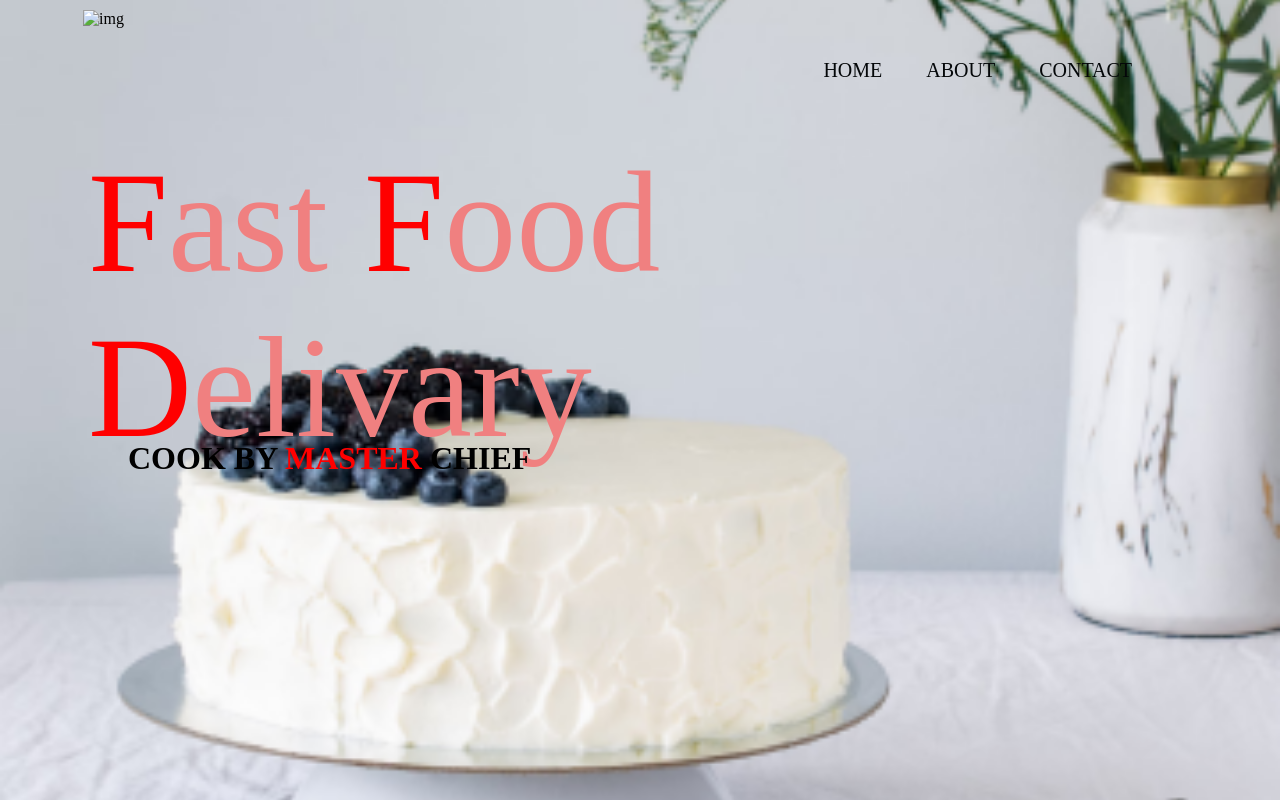
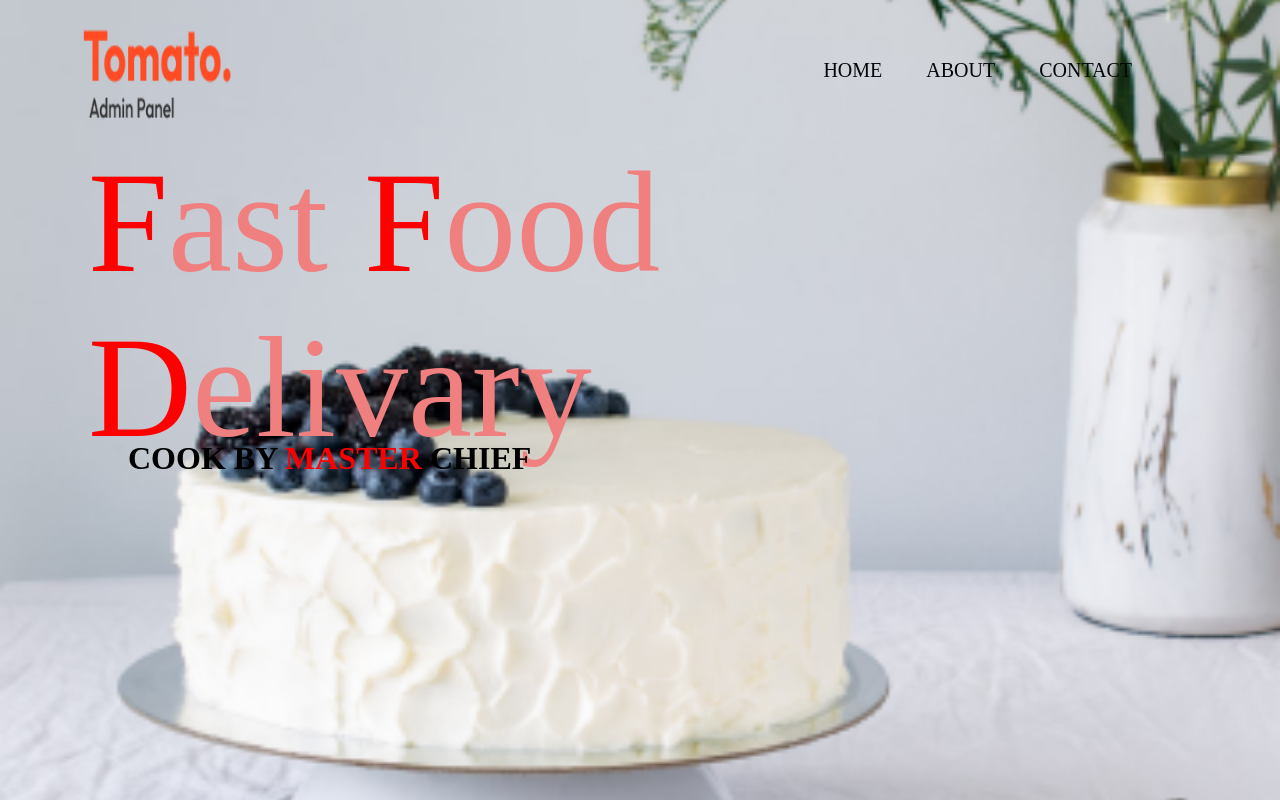
Before and after one commit to ma9nisha/frontend, a plain HTML site: page index.html in a window 1280 px wide. Shown: the top 800 px of the page. Drawn offline with Linux system fonts and the light colour scheme; files whose address does not match are found by name.

Commit message:
Update index.html

```diff
--- a/index.html
+++ b/index.html
@@ -11,7 +11,7 @@
         <div id="header">
             <div class="contain1">
                 <nav>
-                    <img src="image/logo.png" class="logo" alt="img">
+                    <img src="logo.png" class="logo" alt="img">
 
                         <ul>
                             <li><a href="#header">HOME</a></li>
```
